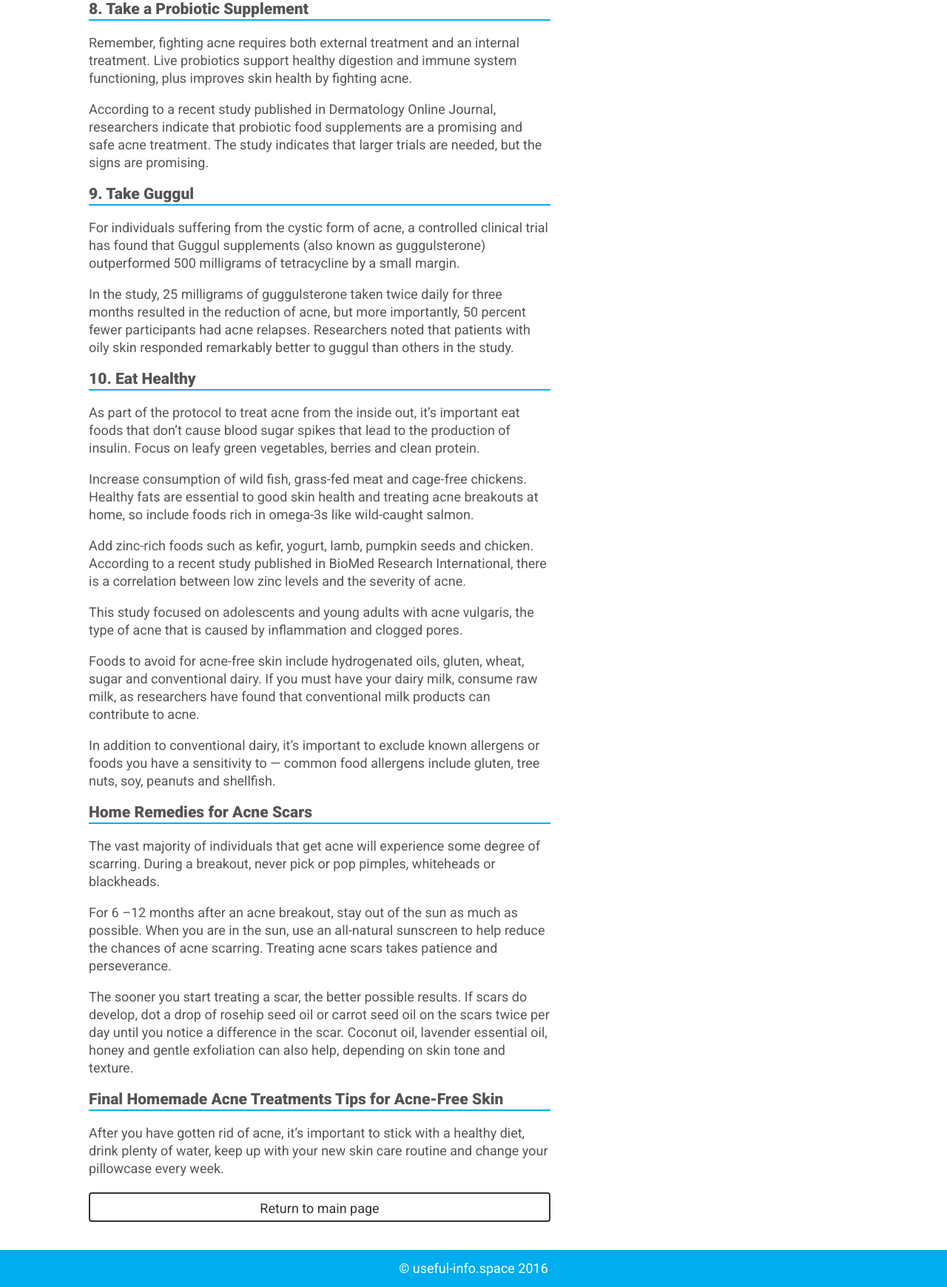
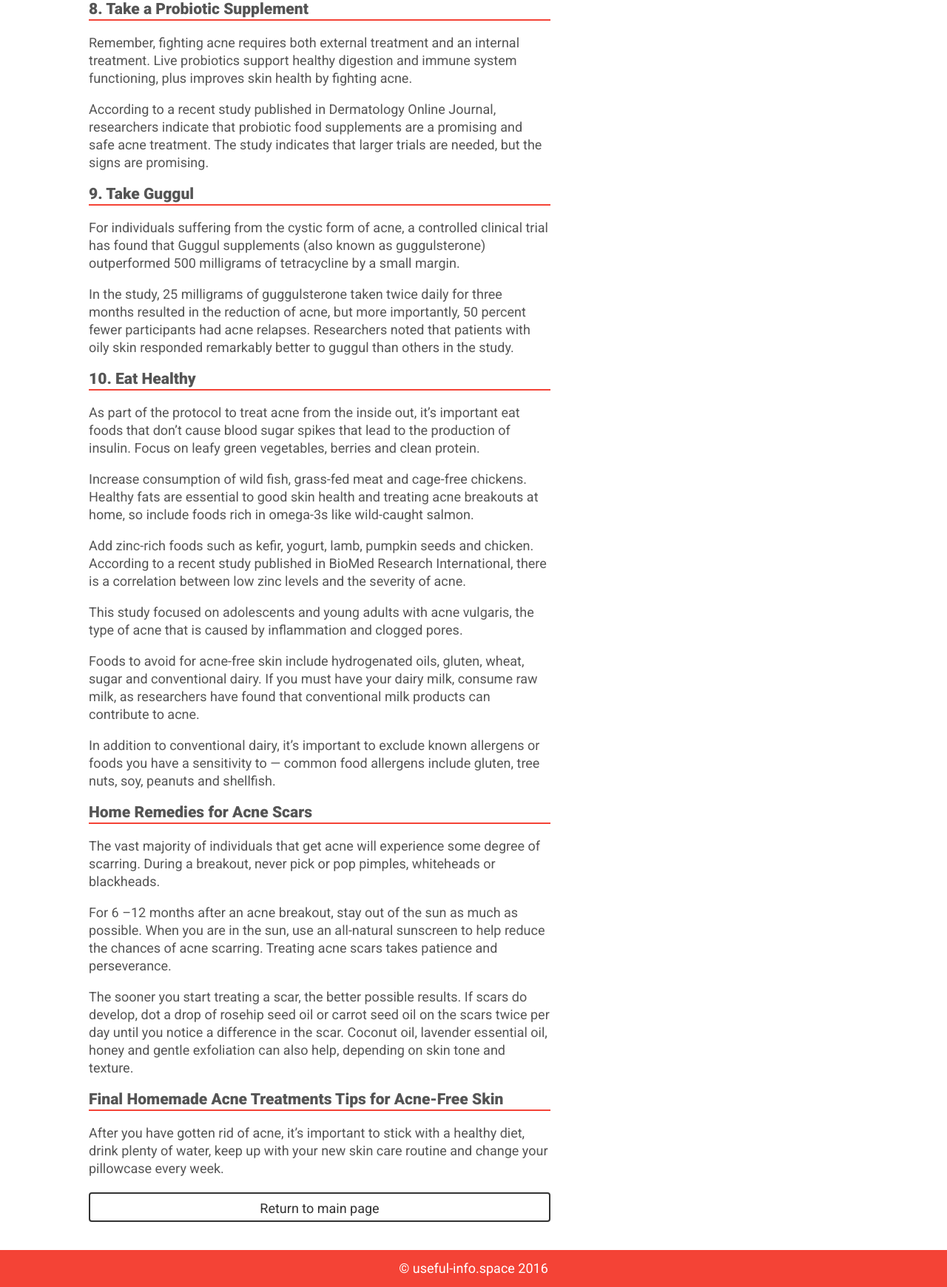
Before and after one commit to useful-info/useful-info.github.io, a web app: file sites/acne/homemade.html in a window 1280 px wide. Shown: the part 3747-5487 px from the top of the page at 74% size. Run offline with its HTML, style and script files only (its server is not run), Linux system fonts and the light colour scheme.

Commit message:
Acne main color changed

```diff
--- a/sites/acne/assets/styles/_includes/settings.less
+++ b/sites/acne/assets/styles/_includes/settings.less
@@ -1,5 +1,5 @@
 @white: #ffffff;
-@mainColor: #00ADEF;
+@mainColor: #f44336;
 @textColor: #555555;
 @strongColor: #333333;
 @tipBGColor: #e5e9ec;
--- a/sites/acne/public/styles/app.css
+++ b/sites/acne/public/styles/app.css
@@ -82,7 +82,7 @@ a:visited {
   color: #333333;
 }
 a:hover {
-  color: #00ADEF;
+  color: #f44336;
 }
 a.return__link {
   text-decoration: none;
@@ -93,7 +93,7 @@ h3 {
   margin-top: 5px;
   margin-bottom: 5px;
   padding-bottom: 2px;
-  border-bottom: 2px solid #00ADEF;
+  border-bottom: 2px solid #f44336;
 }
 .return {
   margin-bottom: 20px;
@@ -110,7 +110,7 @@ h3 {
   border-radius: 4px;
 }
 .return__link:hover {
-  border-color: #00ADEF;
+  border-color: #f44336;
 }
 @media screen and (max-width: 779px) {
   .l-content {
@@ -160,7 +160,7 @@ h3 {
   line-height: 50px;
   text-align: center;
   color: #ffffff;
-  background-color: #00ADEF;
+  background-color: #f44336;
 }
 .clearfix {
   content: '';
```
